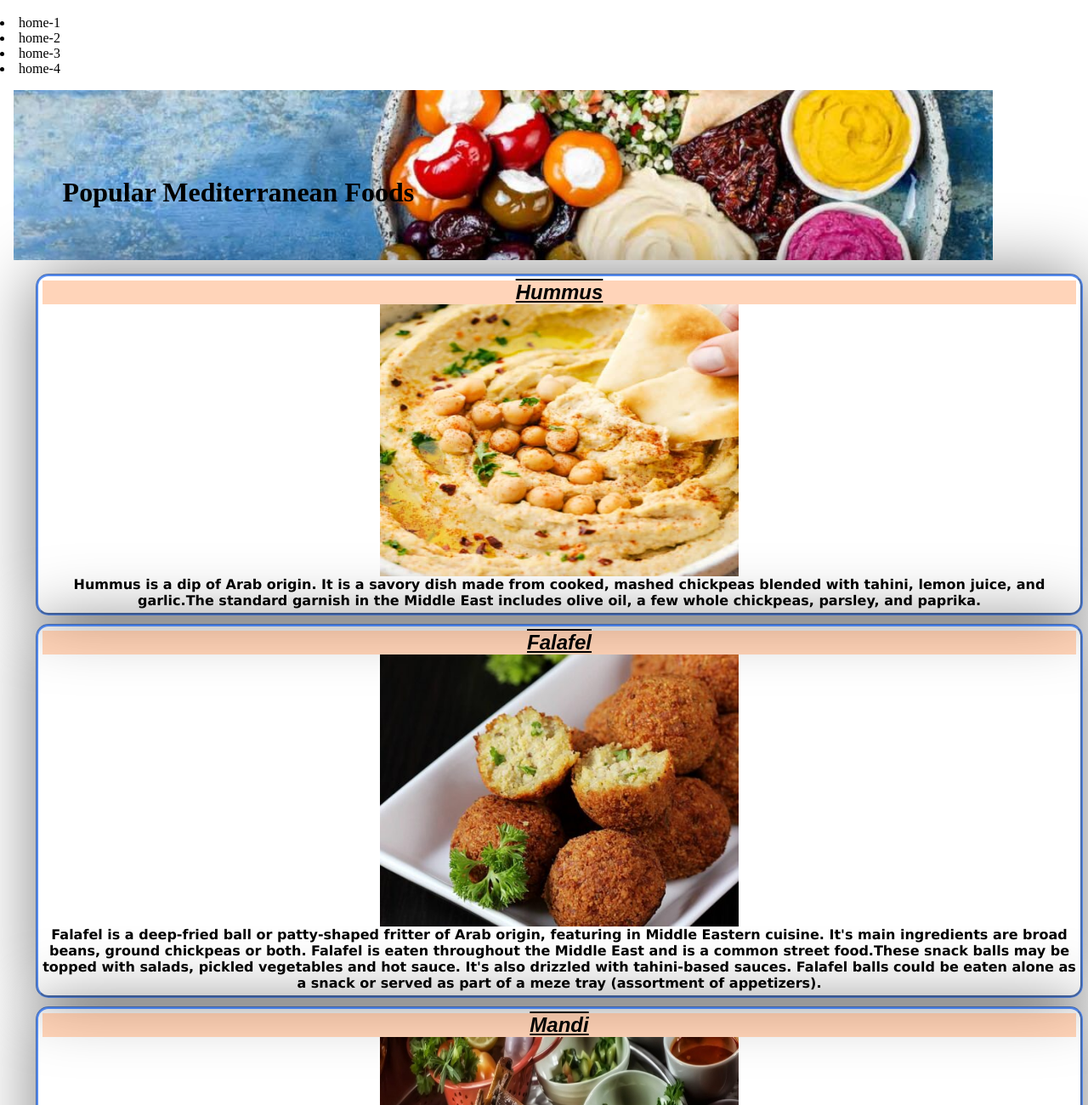
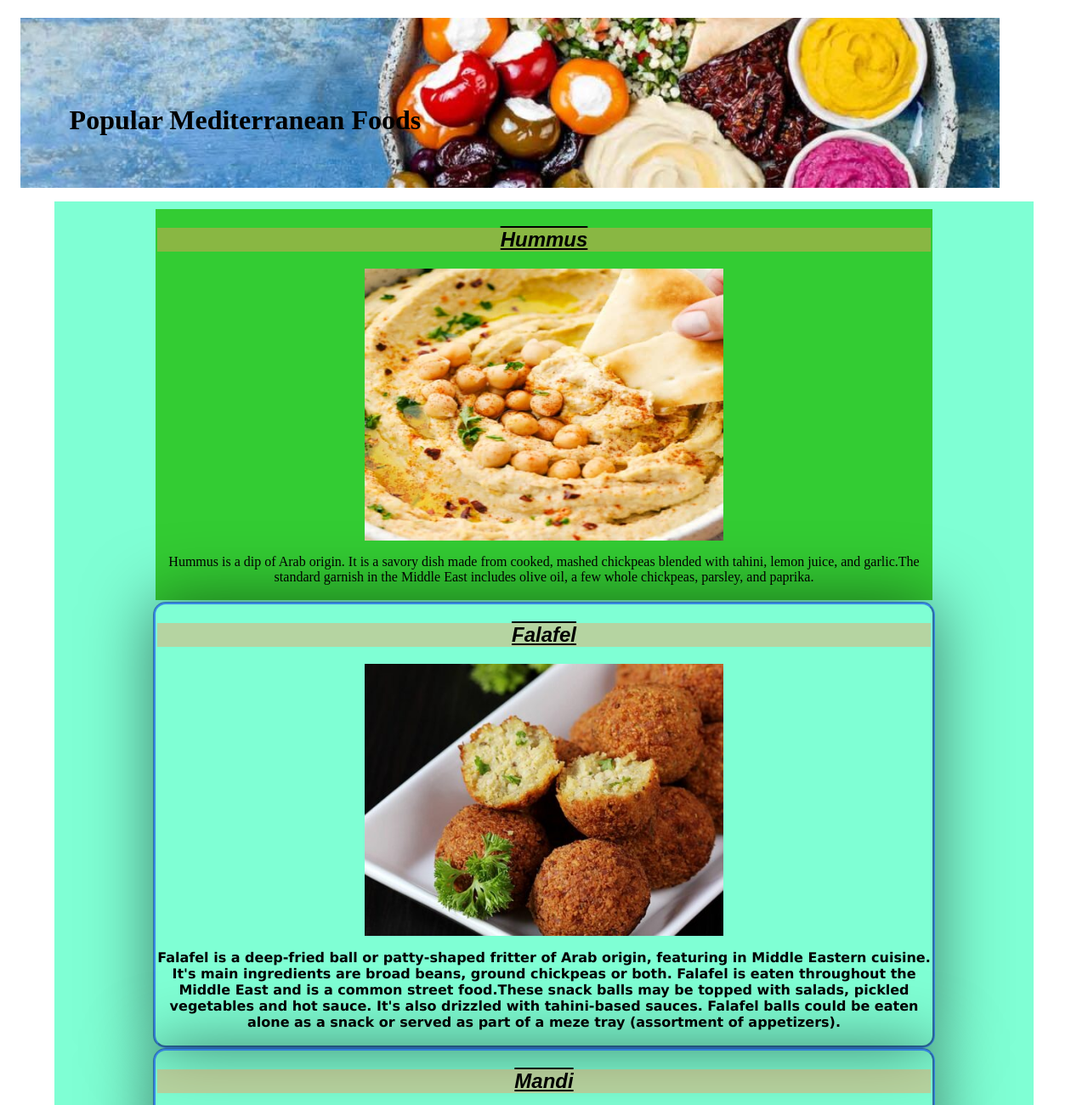
Before and after one commit to S-Siddika/module-2-practice-tasks, a plain HTML site: page index.html in a window 1280 px wide. Shown: the top 1300 px of the page at 85% size. Drawn offline with Linux system fonts and the light colour scheme.

Commit message:
detected and solved the divs centering issue

```diff
--- a/index.html
+++ b/index.html
@@ -13,11 +13,6 @@
 
     <style>
 
-      *{
-        margin: 0;
-        border: 0;
-        padding: 0;
-      }
 
       div.headerImage{
       height: 25vh;
@@ -45,19 +40,6 @@
 <body>
 
   <header>
-    <nav>
-      <div class="menu-container">
-        <div class="logo">
-          <img class="logo-photo" src="images/" alt="" />
-        </div>
-        <div class="menus">
-          <li class="item">home-1</li>
-          <li class="item">home-2</li>
-          <li class="item">home-3</li>
-          <li class="item">home-4</li>
-        </div>
-      </div>
-    </nav>
   </header>
 
   <div class="headerImage">
@@ -67,9 +49,9 @@
 
   </div>
 
-    <div class="center">
+    <section style="background-color:aquamarine;width:90%;text-align:center;padding:7px; margin: auto;">
 
-        <div id="para" >
+        <div style="background-color:#33cc33;width:80%;text-align:center;padding:2px;margin:2px auto" >
 
           <h2>Hummus</h2>
           <img class="imgsize" src="images/hummus.jpg" alt="Hummus">
@@ -111,7 +93,7 @@
     <button class="button" role="button">Tell me more please!!</button>
 
     <!-- module2:task6.i.d: creating a button -->
-</div>
+  </section>
 
  </body>
 
--- a/stylesheets/style.css
+++ b/stylesheets/style.css
@@ -14,18 +14,20 @@
     color: black;
     }
 
-
-
+    /* style="background-color:#33cc33;width:80%;text-align:center;padding:2px;margin:0 auto" */
   #para{
-      position: relative;
-      margin: 10px;
-      padding: 5px;
-      /* height: 25vh; */
-      width: 95vw;
+      width:80%;
+      text-align:center;
+      padding:2px;
+      /*margin:0, auto;*/
+      /*!!!!NO COMA!!! between margin values*/
+      /*Spent hours trying to solve the issue of div centering because of this!!!*/
+      margin: 0 auto;
       border: 3px groove rgba(36, 105, 233, 0.781);
       border-radius: 15px;
       box-shadow: 0 0 5rem rgba(0, 0, 0, 0.5);
-      /* box-shadow: none|h-offset v-offset blur spread color |inset|initial|inherit; */
+      /* syntax: box-shadow: none|h-offset v-offset blur spread color |inset|initial|inherit; */
+      text-align:center;
       font-weight: 900;
       font-family: 'Lucida Sans', 'Lucida Sans Regular', 'Lucida Grande', 'Lucida Sans Unicode', Geneva, Verdana, sans-serif;
   }
```
Also changed, not shown: new.html (+4 -2 lines).
